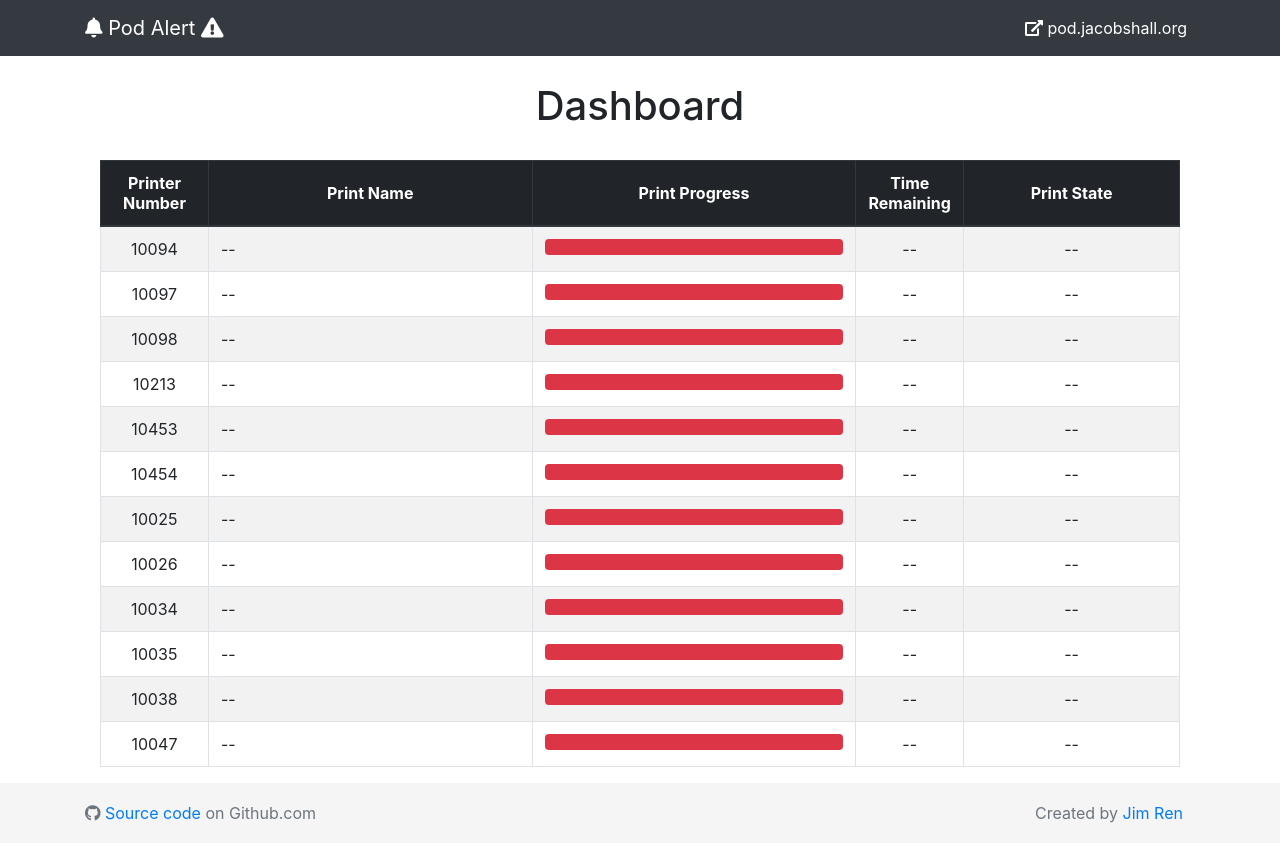
After one commit to renxinhe/Pod-Alert-Messenger-Bot, a Flask app: page /dashboard in a window 1280 px wide. The commit adds this page. Run offline with Flask 2, Linux system fonts and the light colour scheme; data that the repository does not hold is empty; some libraries are stand-ins or nearby versions.

Commit message:
Added a dashboard page

```diff
--- a/controller.py
+++ b/controller.py
@@ -2,12 +2,16 @@ import os
 
 from flask import Flask, redirect, make_response, render_template, url_for, session, request, escape, flash
 
-from model import make_new_alert, get_printer_json
+from model import make_new_alert, get_printer_json, get_all_printer_json
 
 from app import app
 app.secret_key = os.environ.get('SECRET_KEY') or 'hard to guess string'
 
 @app.route('/')
+@app.route('/dashboard')
+def dashboard():
+	return render_template('dashboard.html', printers=get_all_printer_json())
+
 @app.route('/alerts')
 def alerts():
     return render_template('alerts.html')
@@ -18,7 +22,7 @@ def new_alert():
     	printer_json = get_printer_json(request.form['serial'])
         return str(printer_json)
     else:
-        return redirect(url_for('alerts'))
+        return redirect(url_for('dashboard'))
 
 @app.errorhandler(404)
 def page_not_found(error):
--- a/model.py
+++ b/model.py
@@ -1,10 +1,66 @@
+import json
 import requests
 
+PRINTER_SERIALS = ["10094", "10097", "10098", "10213", "10453", "10454", "10025", "10026", "10034", "10035", "10038", "10047"]
+
 def get_printer_json(serial):
-	PRINTER_STATUS_ENDPOINT = 'http://pod0vg.eecs.berkeley.edu:3000/api/aprinters/job_data'
-	headers = {'serial': str(serial)}
-	r = requests.get(PRINTER_STATUS_ENDPOINT, headers=headers)
-	return r.json()
+    PRINTER_STATUS_ENDPOINT = 'http://pod0vg.eecs.berkeley.edu:3000/api/aprinters/job_data'
+    headers = {'serial': str(serial)}
+    if str(serial) not in PRINTER_SERIALS:
+        return None
+    r = requests.get(PRINTER_STATUS_ENDPOINT, headers=headers)
+    if r.status_code == 200:
+        try:
+            return r.json()
+        except ValueError as e:
+            print 'Failed to decode JSON for printer %s: %s' % (serial, r.content)
+            return None
+    else:
+        return None
+
+def get_all_printer_json():
+    all_status = []
+    for serial in PRINTER_SERIALS:
+        printer_json = get_printer_json(serial)
+
+        printer_status = {}
+        printer_status['serial'] = serial
+        printer_status['print_name'] = '--'
+        printer_status['progress'] = ''
+        printer_status['progress_color'] = 'bg-primary'
+        printer_status['time_remaining'] = '--'
+        printer_status['state'] = '--'
+
+        if printer_json is not None and printer_json.get('errno') is None:
+            try:
+                printer_status['print_name'] = printer_json['job']['file']['name'].rstrip('.gcode')
+                printer_status['progress'] = '%.1f' % (printer_json['progress']['completion'])
+                if printer_json['progress']['completion'] == 100.0:
+                    printer_status['progress_color'] = 'bg-success'
+
+                seconds_remaining = printer_json['progress']['printTimeLeft']
+                if seconds_remaining is not None:
+                    printer_status['time_remaining'] = '%d:%02d:%02d' %\
+                        (seconds_remaining // 3600,
+                         seconds_remaining // 60 % 60,
+                         seconds_remaining % 60)
+
+                printer_status['state'] = printer_json['state']
+            except KeyError as e:
+                print 'Error parsing printer %s info: %s' % (serial, e)
+        else:
+            printer_status['progress'] = '100.0'
+            printer_status['progress_color'] = 'bg-danger'
+
+            if printer_json is not None:
+                errno = printer_json.get('errno')
+                if errno == 'EHOSTUNREACH':
+                    printer_status['state'] = 'Printer unreachable'
+                elif errno == 'ENOTFOUND':
+                    printer_status['state'] = 'Printer number not found'
+
+        all_status.append(printer_status)
+    return all_status
 
 def make_new_alert():
-	return 'Making new alert!'
+    return 'Making new alert!'
--- /dev/null
+++ b/static/dashboard.css
@@ -0,0 +1,4 @@
+#dashboard-heading {
+    margin-top: 2%;
+    margin-bottom: 2%;
+}
--- a/templates/alerts.html
+++ b/templates/alerts.html
@@ -5,7 +5,6 @@ Alerts
 {% endblock %}
 
 {% block body %}
-
 <!-- Page Content -->
 <div class="container">
     <div class="row">
--- /dev/null
+++ b/templates/dashboard.html
@@ -0,0 +1,53 @@
+{% extends "base.html" %}
+
+{% block title %}
+Dashboard
+{% endblock %}
+
+{% block css %}
+<link href="{{ url_for('static', filename = 'dashboard.css') }}" rel="stylesheet" type="text/css">
+{% endblock %}
+
+{% block body %}
+<div class="container">
+    <div class="row">
+        <div id="dashboard-heading" class="col-md-12 text-center">
+            <h1>Dashboard</h1>
+        </div>
+    </div>
+    <div class="row">
+        <div class="col-lg-12 text-center">
+            <table class="table table-striped table-bordered">
+                <thead class="thead-dark">
+                    <tr>
+                        <th class="text-center align-middle" style="width: 10%">Printer Number</th>
+                        <th class="text-center align-middle" style="width: 30%">Print Name</th>
+                        <th class="text-center align-middle" style="width: 30%">Print Progress</th>
+                        <th class="text-center align-middle" style="width: 10%">Time Remaining</th>
+                        <th class="text-center align-middle" style="width: 20%">Print State</th>
+                    </tr>
+                </thead>
+                <tbody id="alerts_body">
+                    {% for printer in printers %}
+                    <tr>
+                        <td class="text-center align-middle">{{ printer.serial }}</td>
+                        <td>{{ printer.print_name }}</td>
+                        <td>
+                            <div class="progress">
+                                <div class="progress-bar {{ printer.progress_color }}" role="progressbar" style="width: {{ printer.progress|int }}%;" aria-valuenow={{ printer.progress|int }} aria-valuemin="0" aria-valuemax="100">
+                                    {% if printer.progress_color != "bg-danger"%}
+                                    {{ printer.progress }}%
+                                    {% endif %}
+                                </div>
+                            </div>
+                        </td>
+                        <td class="text-center align-middle">{{ printer.time_remaining }}</td>
+                        <td class="text-center align-middle">{{ printer.state }}</td>
+                    </tr>
+                    {% endfor %}
+                </tbody>
+            </table>
+        </div>
+    </div>
+</div>
+{% endblock %}
```
